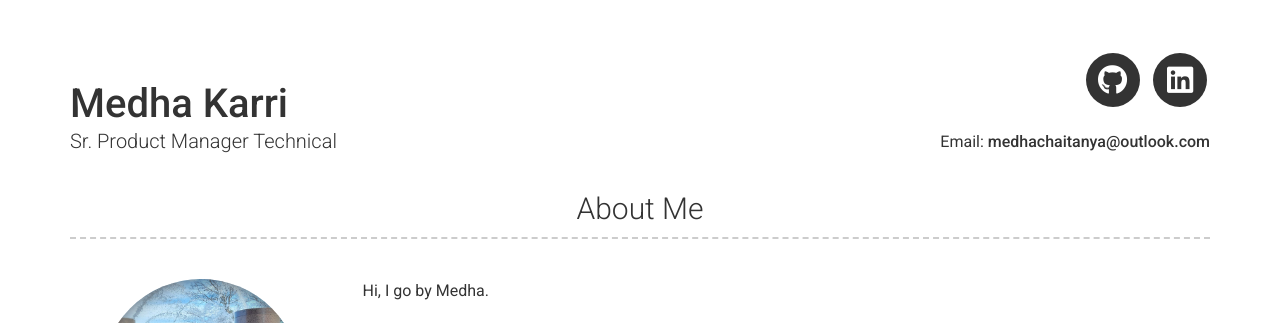
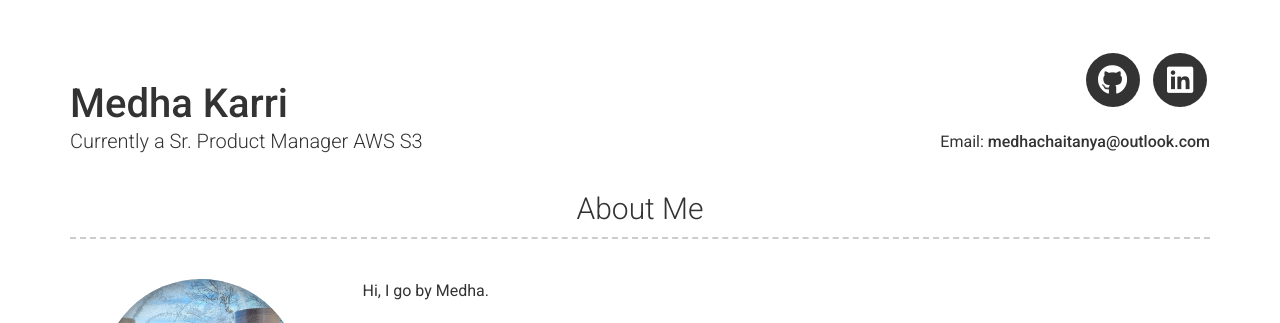
Before and after one commit to medhachaitanya/medhachaitanya.github.io, a Jekyll site: the page built from index.md, in a window 1280 px wide and 900 px high. Shown: the top 323 px of the window. Built offline with Jekyll 4.4.1, drawn with Linux system fonts in a browser that asks for light colours; nearby versions of some CDN libraries.

Commit message:
Update _config.yml

```diff
--- a/_config.yml
+++ b/_config.yml
@@ -7,7 +7,7 @@ version: 2
 
 # Personal info
 name: Medha Karri
-title: Sr. Product Manager Technical
+title: Currently a Sr. Product Manager AWS S3
 email: medhachaitanya@outlook.com
 # email_title: Email (Email title override)
 # phone: Your phone number (optional)
```
